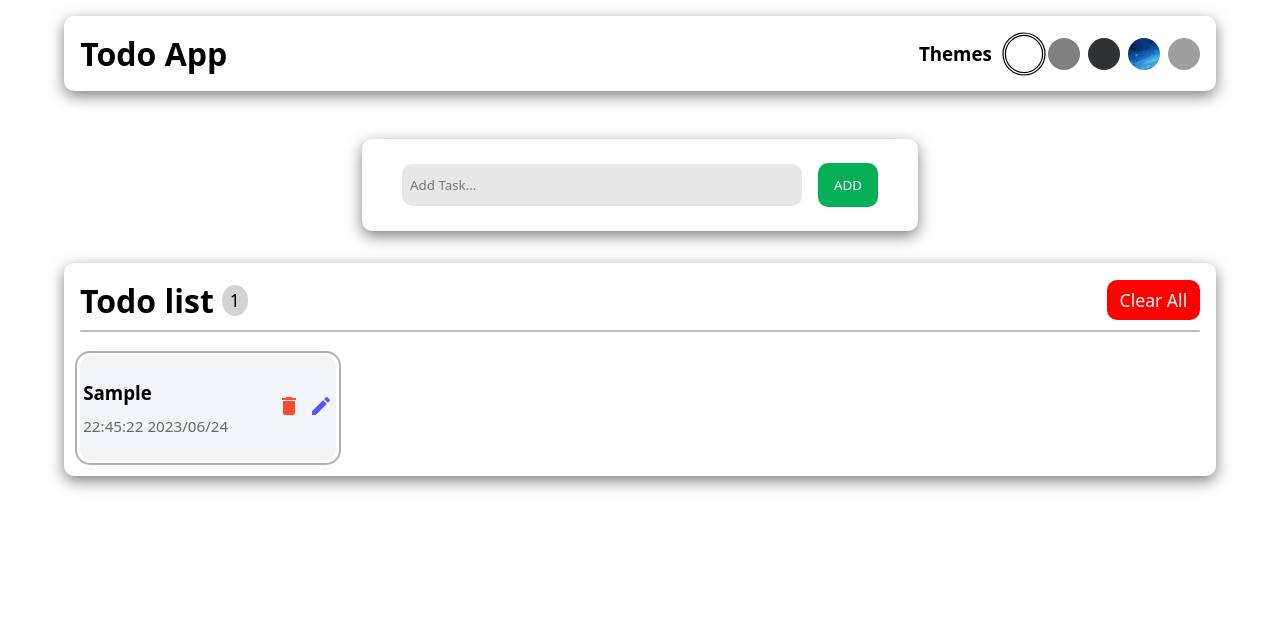
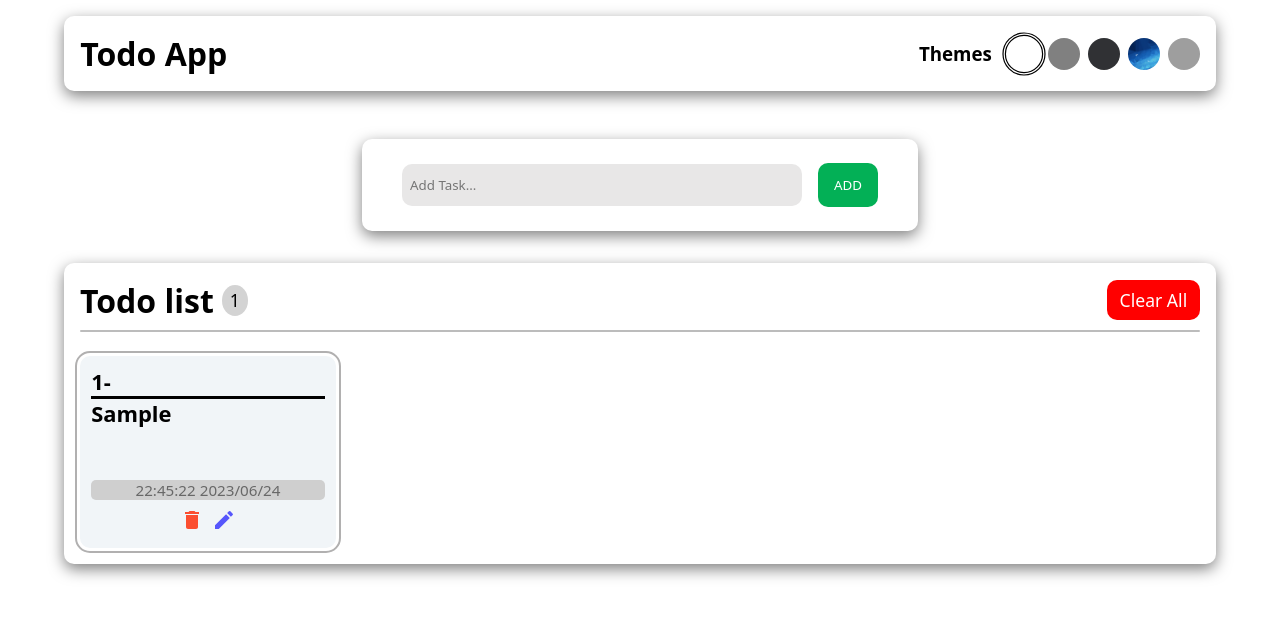
Before and after one commit to kaanyrd/Todo-App-With-Redux, a React (Create React App) app: page / in a window 1280 px wide. Both pictures are taken after typing "Sample" into the empty fields and a click on the button "ADD". Shown: the top 618 px of the page. Built offline with nearby package versions, Linux system fonts and the light colour scheme; grey boxes are pictures that could not be loaded.

Commit message:
Layout: Bug Fixes

```diff
--- a/src/App.css
+++ b/src/App.css
@@ -9,22 +9,27 @@
 .bg1 {
   background: url("./Assets/1.jpg") center/cover no-repeat;
   height: 100%;
+  padding-bottom: 1rem;
 }
 .bg2 {
   background: url("./Assets/2.jpg") center/cover no-repeat;
   height: 100%;
+  padding-bottom: 1rem;
 }
 .bg3 {
   background: url("./Assets/3.png") center/cover no-repeat;
   height: 100%;
+  padding-bottom: 1rem;
 }
 .bg4 {
   background: url("./Assets/4.jpg") center/cover no-repeat;
   height: 100%;
+  padding-bottom: 1rem;
 }
 .bg5 {
   background: url("./Assets/5.PNG") center/cover no-repeat;
   height: 100%;
+  padding-bottom: 1rem;
 }
 @media screen and (max-width: 678px) {
   .bg5 {
--- a/src/App.js
+++ b/src/App.js
@@ -7,7 +7,7 @@ import ThemeWrapper from "./components/context/ThemeWrapper";
 
 function App() {
   return (
-    <div>
+    <div className="main-app">
       <ThemeContextProvider>
         <ThemeWrapper>
           <Header />
--- a/src/components/Form/Form.js
+++ b/src/components/Form/Form.js
@@ -43,7 +43,7 @@ function Form() {
             placeholder="Add Task..."
             className={classes.input}
             type="text"
-            maxLength="23"
+            maxLength="20"
           />
           <button className={classes.submitBtn}>ADD</button>
         </form>
--- a/src/components/List/List.js
+++ b/src/components/List/List.js
@@ -34,10 +34,11 @@ function List() {
       </div>
       <div className={classes.underline}></div>
       <div className={classes.listContent}>
-        {todos?.map((item) => (
+        {todos?.map((item, index) => (
           <ListItem
             key={item.id}
             className={classes.item}
+            index={index}
             id={item.id}
             todo={item.todo}
             date={item.date}
--- a/src/components/List/List.module.css
+++ b/src/components/List/List.module.css
@@ -36,7 +36,6 @@
   border-radius: 10px;
   box-shadow: 0px 5px 15px rgba(0, 0, 0, 0.5);
   transition: all 0.3s ease-in-out;
-  margin-bottom: 1rem;
 }
 
 .activeList {
@@ -55,7 +54,7 @@
   display: grid;
   justify-content: center;
   gap: 2rem;
-  grid-template-columns: repeat(auto-fill, minmax(210px, 1fr));
+  grid-template-columns: repeat(auto-fill, minmax(220px, 1fr));
 }
 .item {
   background-color: #f1f5f8;
--- a/src/components/List/ListItem/ListItem.js
+++ b/src/components/List/ListItem/ListItem.js
@@ -22,7 +22,10 @@ function ListItem(props) {
     <div>
       <div className={`${props.className} ${classes.item}`}>
         <div className={classes.cardInfo}>
-          <h3 className={classes.todo}>{props.todo}</h3>
+          <h3 className={classes.todo}>
+            <h3 className={classes.underline}>{props.index + 1}-</h3>
+            <h3>{props.todo}</h3>
+          </h3>
           <p className={classes.date}>{props.date}</p>
         </div>
         <div className={classes.icons}>
--- a/src/components/List/ListItem/ListItem.module.css
+++ b/src/components/List/ListItem/ListItem.module.css
@@ -1,14 +1,25 @@
 .item {
-  display: flex;
-  align-items: center;
-  justify-content: space-between;
-  padding: 0.5rem;
+  /* border: 3px solid black; */
+  display: grid;
+  grid-template-columns: 1fr;
+  grid-template-rows: 1fr auto;
+  /* display: flex;
+  flex-wrap: wrap;
+  justify-content: center; */
+  padding: 0.7rem;
+  row-gap: 0.5rem;
+  /* padding: 1.5rem 0.2rem; */
   height: -webkit-fit-content;
   height: -moz-fit-content;
-  height: fit-content;
-  padding: 1.5rem 0.2rem;
+  /* height: 10rem; */
+  min-height: 12rem;
 }
-
+.item > * {
+  /* border: 3px solid red; */
+}
+.underline {
+  border-bottom: 3px solid black;
+}
 .icons {
   display: flex;
   align-items: center;
@@ -21,19 +32,31 @@
   cursor: pointer;
 }
 .cardInfo {
-  display: flex;
+  /* display: flex;
   flex-direction: column;
-  row-gap: 0.7rem;
+  row-gap: 0.7rem; */
+  /* border: 3px solid green; */
+  display: grid;
+  grid-template-columns: 1fr;
+  grid-template-rows: 1fr auto;
+}
+.cardInfo > * {
+  /* border: 3px solid red; */
 }
 
 .date {
   font-size: 0.95rem;
   color: rgb(104, 104, 104);
+  background-color: #cfcfcf;
+  text-align: center;
+  border-radius: 5px;
 }
 .todo {
   text-transform: capitalize;
+  word-break: break-all;
   color: black;
 }
+
 .deleteIcon {
   color: rgb(251, 78, 48);
   font-size: 1.3rem;
@@ -51,10 +74,17 @@
   color: blue;
 }
 
-@media screen and (max-width: 350px) {
-  .item {
-    flex-direction: column;
-    justify-content: center;
-    text-align: center;
+@media screen and (min-width: 678px) {
+  /* .item {
+    display: grid;
+    grid-template-columns: 1fr auto;
+    grid-template-rows: 1fr;
+    column-gap: 1rem;
+  } */
+  .item > * {
+    /* border: 3px solid red; */
+  }
+  .icons {
+    align-self: flex-start;
   }
 }
```
